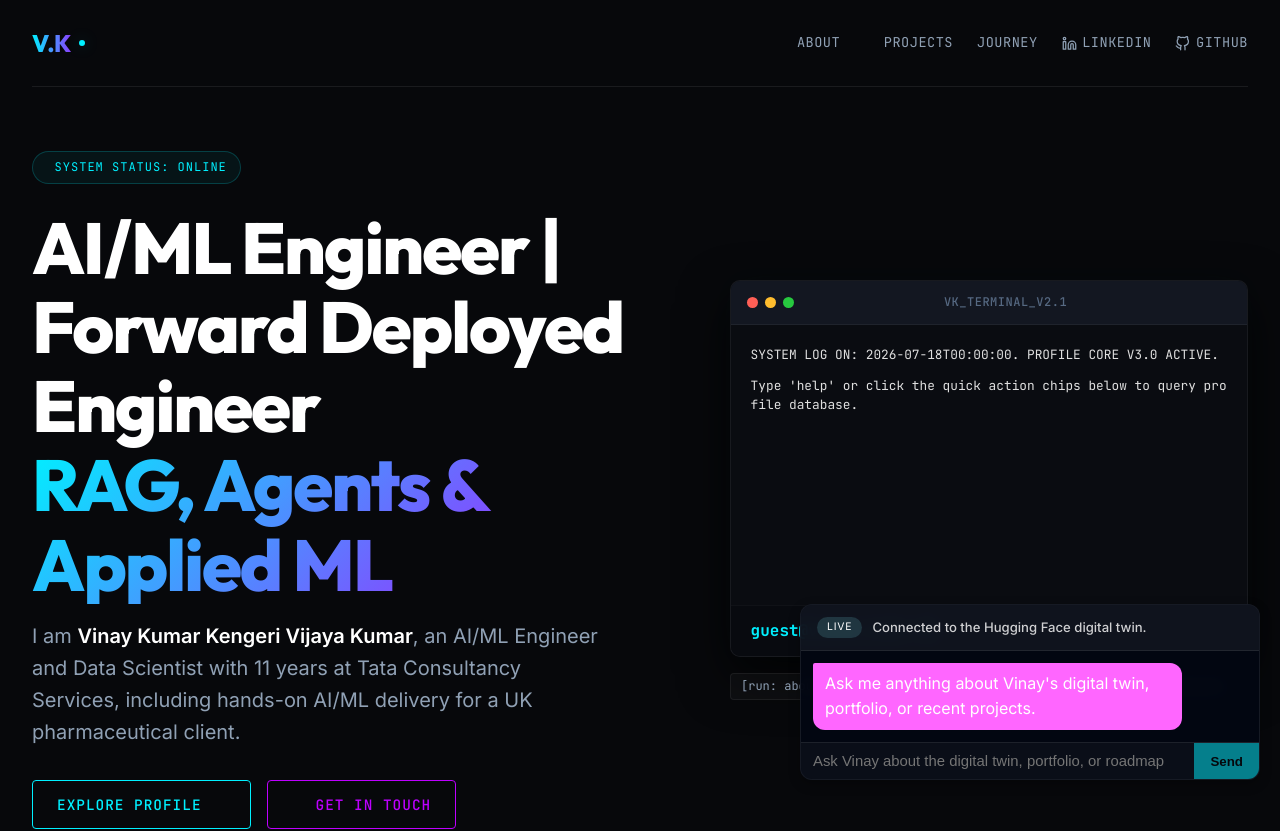
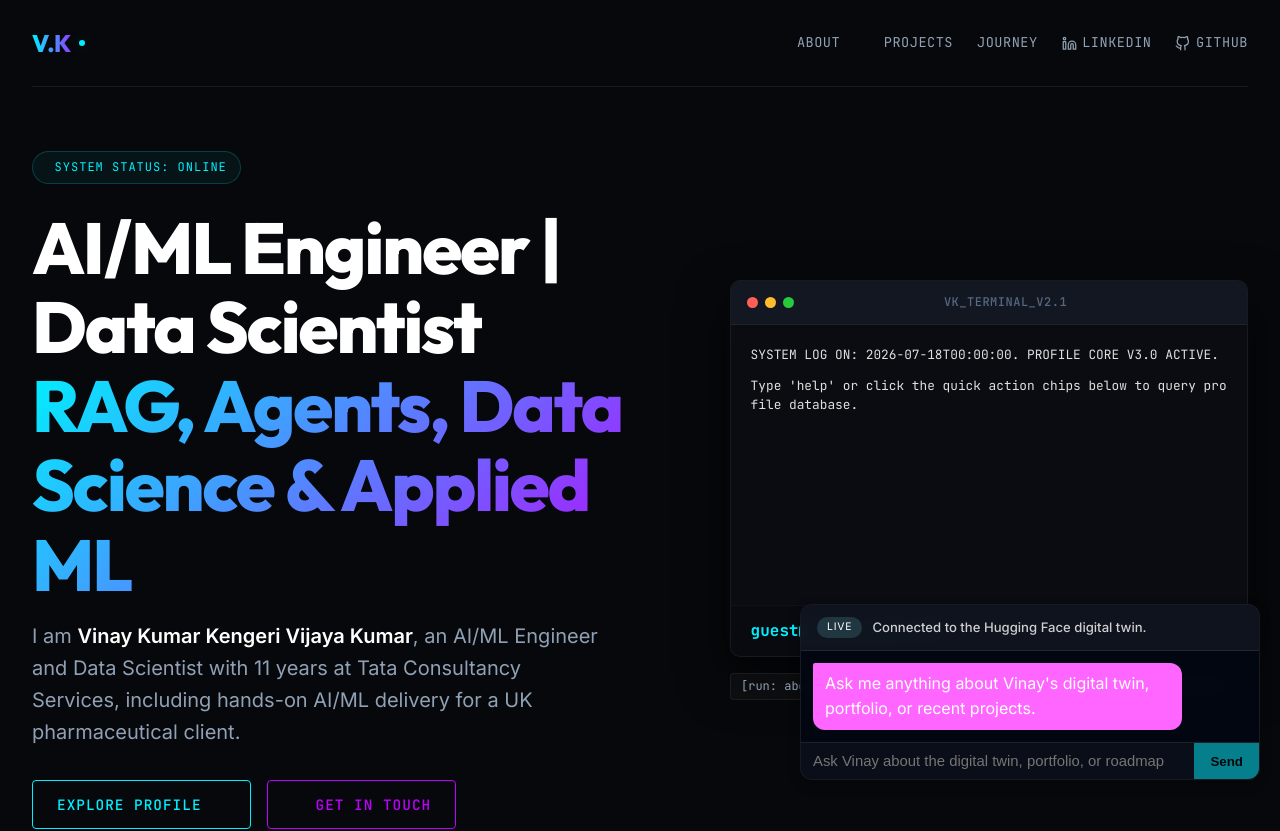
Before and after one commit to vinaykumarkv/vinaykumarkv.github.io, a Next.js app: page / in a window 1280 px wide. Shown: the top 831 px of the page. Built offline with nearby package versions, Linux system fonts and the light colour scheme; no server answers.

Commit message:
updated hero

```diff
--- a/src/components/Hero.tsx
+++ b/src/components/Hero.tsx
@@ -192,8 +192,8 @@ export default function Hero() {
             <span className={styles.neonDot}></span> System Status: Online
           </div>
           <h1 className={styles.title}>
-            AI/ML Engineer | Forward Deployed Engineer<br />
-            <span className={styles.titleGlow}>RAG, Agents &amp; Applied ML</span>
+            AI/ML Engineer | Data Scientist<br />
+            <span className={styles.titleGlow}>RAG, Agents, Data Science &amp; Applied ML</span>
           </h1>
           <p className={styles.subtitle}>
             I am <span className={styles.highlightText}>Vinay Kumar Kengeri Vijaya Kumar</span>, an AI/ML Engineer and Data Scientist with 11 years at Tata Consultancy Services, including hands-on AI/ML delivery for a UK pharmaceutical client.
```
